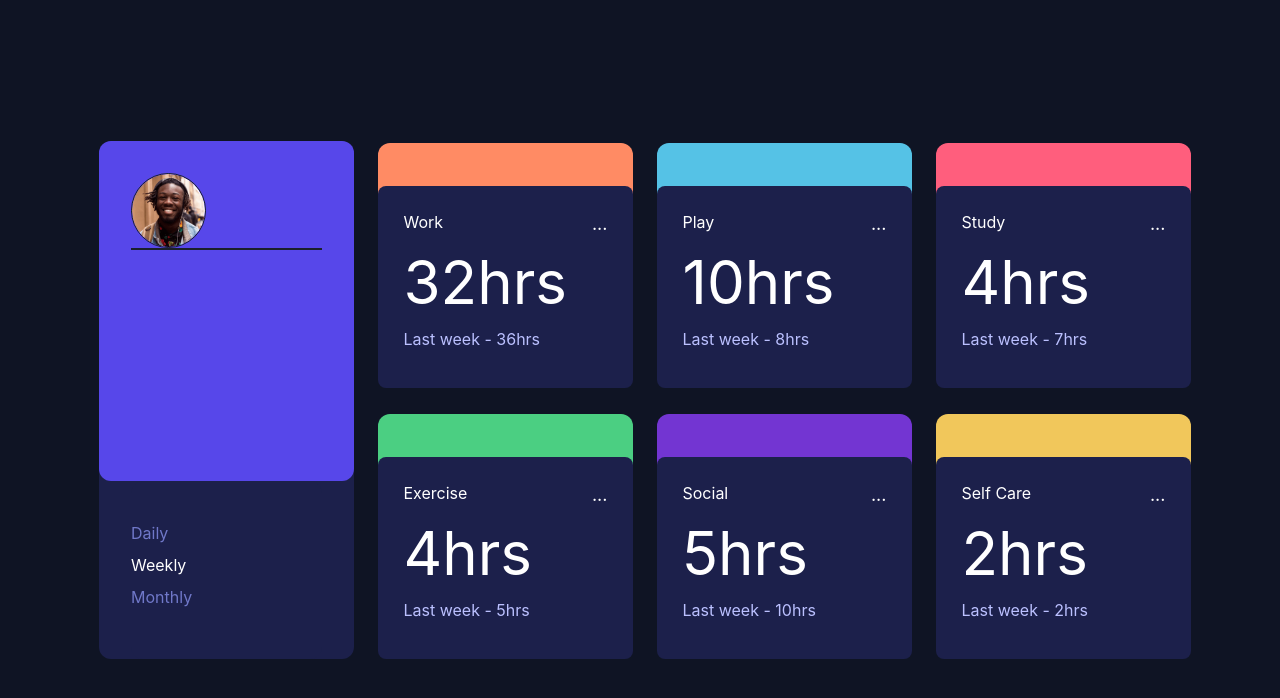
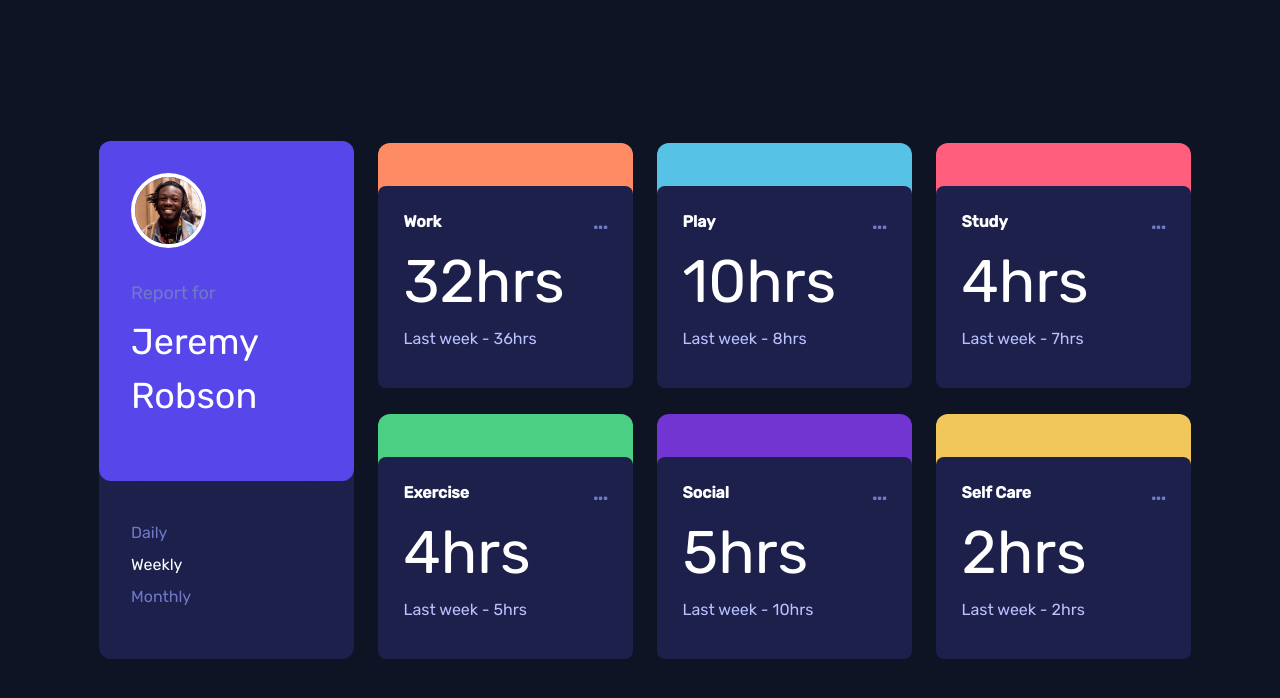
Before and after one commit to SheeloveDol/time-tracking-dashboard-react, a React (Create React App) app: page / in a window 1280 px wide. Shown: the top 698 px of the page. Built offline with nearby package versions, Linux system fonts and the light colour scheme.

Commit message:
Completed HeaderCard styling and added Rubik font

```diff
--- a/public/index.html
+++ b/public/index.html
@@ -15,6 +15,9 @@
       user's mobile device or desktop. See https://developers.google.com/web/fundamentals/web-app-manifest/
     -->
     <link rel="manifest" href="%PUBLIC_URL%/manifest.json" />
+    <link rel="preconnect" href="https://fonts.googleapis.com">
+    <link rel="preconnect" href="https://fonts.gstatic.com" crossorigin>
+    <link href="https://fonts.googleapis.com/css2?family=Nunito+Sans&family=Rubik:wght@300;400;500&display=swap" rel="stylesheet">
     <!--
       Notice the use of %PUBLIC_URL% in the tags above.
       It will be replaced with the URL of the `public` folder during the build.
--- a/src/components/cardList/CardList.component.jsx
+++ b/src/components/cardList/CardList.component.jsx
@@ -72,10 +72,22 @@ const CardList = () => {
                                         w='100%'
                                     >
                                         <Box>
-                                            <Text  fontSize='md'>{item.title}</Text>
+                                            <Text
+                                                as='b'
+                                                fontSize='md'
+                                            >
+                                                {item.title}
+                                            </Text>
                                         </Box>
+
                                         <Box >
-                                            <Text fontSize='lg'>...</Text>
+                                            <Text
+                                                as='b'
+                                                fontSize='lg'
+                                                color='#7078C9'
+                                            >
+                                                ...
+                                            </Text>
                                         </Box>
                                     </Flex>
 
--- a/src/components/headerCard/HeaderCard.component.jsx
+++ b/src/components/headerCard/HeaderCard.component.jsx
@@ -12,35 +12,50 @@ const HeaderCard = () => {
     return (
         <Flex
             borderRadius='xl'
-            w={['327px', '327px', '327px', '255px']}
+            w={['327px', null, null, '255px']}
             h={['203px', '203px', '203px', '518px']}
             direction='column'
             bgColor='#1C204B'
             mx='auto'
             >
 
-            <Flex
+            <Stack
                 borderRadius='xl'
                 p='2rem'
                 bgColor='#5747EA'
                 flex='2'
-                direction='column'
+                direction={['row', null, null, 'column']}
+                spacing={['1rem', null, null, '2rem']}
             >
 
                     <Image
                         borderRadius='full'
-                        border='1px'
+                        border='4px'
+                        borderColor='white'
                         boxSize='75px'
                         objectFit='cover'
                         src={avatar}
                         alt='Jeremy Robson'
                     />
 
-                    <Box border='1px'>
+                    <Stack>
+                        <Text
+                            color='#7078C9'
+                            fontSize='lg'
 
-                    </Box>
+                        >
+                            Report for
+                        </Text>
 
-            </Flex>
+                        <Text
+                            color='white'
+                            fontSize={['xl', null, null, '4xl']}
+                        >
+                            Jeremy Robson
+                        </Text>
+                    </Stack>
+
+            </Stack>
 
             <Box
                 bgColor='#1C204B'
--- a/src/index.css
+++ b/src/index.css
@@ -1,8 +1,10 @@
 * {
   box-sizing: border-box;
+  font-family: 'Nunito Sans', sans-serif;
+  font-family: 'Rubik', sans-serif;
 }
 
-body {
+/* body {
   margin: 0;
   font-family: -apple-system, BlinkMacSystemFont, 'Segoe UI', 'Roboto', 'Oxygen',
     'Ubuntu', 'Cantarell', 'Fira Sans', 'Droid Sans', 'Helvetica Neue',
@@ -14,4 +16,4 @@ body {
 code {
   font-family: source-code-pro, Menlo, Monaco, Consolas, 'Courier New',
     monospace;
-}
+} */
```
